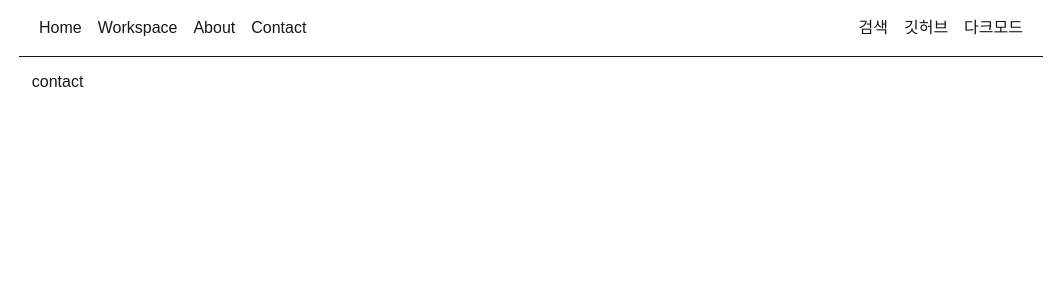
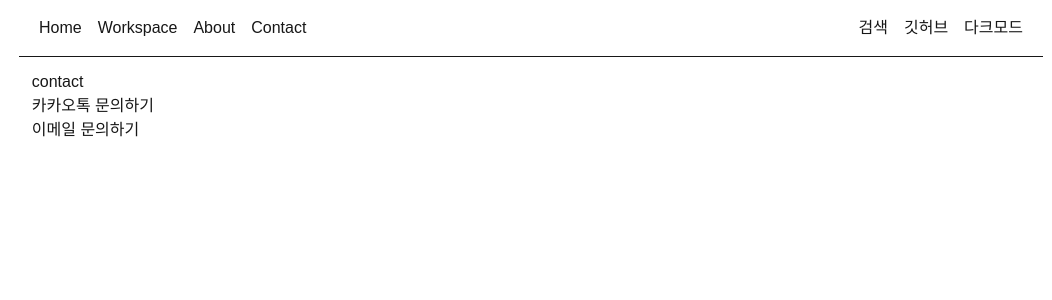
Before and after one commit to chohyunjung0107/cho-portfolio, a Next.js app: page /contact in a window 1280 px wide. Shown: the top 300 px of the page, without its empty margins (109-1161 px from the left). Built offline with nearby package versions, Linux system fonts and the light colour scheme.

Commit message:
api 호출 후 수정

```diff
--- a/src/app/[hook]/getContact.ts
+++ b/src/app/[hook]/getContact.ts
@@ -5,7 +5,7 @@ import axios from "axios";
 
 import { TContact } from "../api/contact/route";
 
-export async function getContact() {
+export function useContact() {
   const [contactList, setContactList] = useState<TContact[]>([
     {
       id: 0,
@@ -16,15 +16,13 @@ export async function getContact() {
 
   useEffect(() => {
     const getData = async () => {
-      await axios
-        .get("http://localhost:3000/api/contact")
-        .then((res) => {
-          console.log("res", res.data);
-          setContactList(res.data);
-        })
-        .catch((err) => {
-          console.log("err", err);
-        });
+      try {
+        const res = await axios.get("http://localhost:3000/api/contact");
+        console.log("res", res.data);
+        setContactList(res.data);
+      } catch (err) {
+        console.log("err", err);
+      }
     };
 
     getData();
--- a/src/app/contact/page.tsx
+++ b/src/app/contact/page.tsx
@@ -1,11 +1,11 @@
 "use client";
 import { TContact } from "../api/contact/route";
-import { getContact } from "../[hook]/getContact";
+import { useContact } from "../[hook]/getContact";
 
 import { useEffect, useState } from "react";
 
 export default function Page() {
-  const { contactList } = getContact() as any;
+  const { contactList } = useContact() as any;
   const [conList, setConList] = useState([]);
 
   useEffect(() => {
@@ -18,14 +18,14 @@ export default function Page() {
       <h2>contact</h2>
 
       {/* ------ 리스트 ------ */}
-      {/* {conList &&
-        conList.map((data: TContact) => {
+      {contactList &&
+        contactList.map((data: TContact) => {
           return (
             <div key={data.id}>
               <h3>{data.title}</h3>
             </div>
           );
-        })} */}
+        })}
     </>
   );
 }
```
